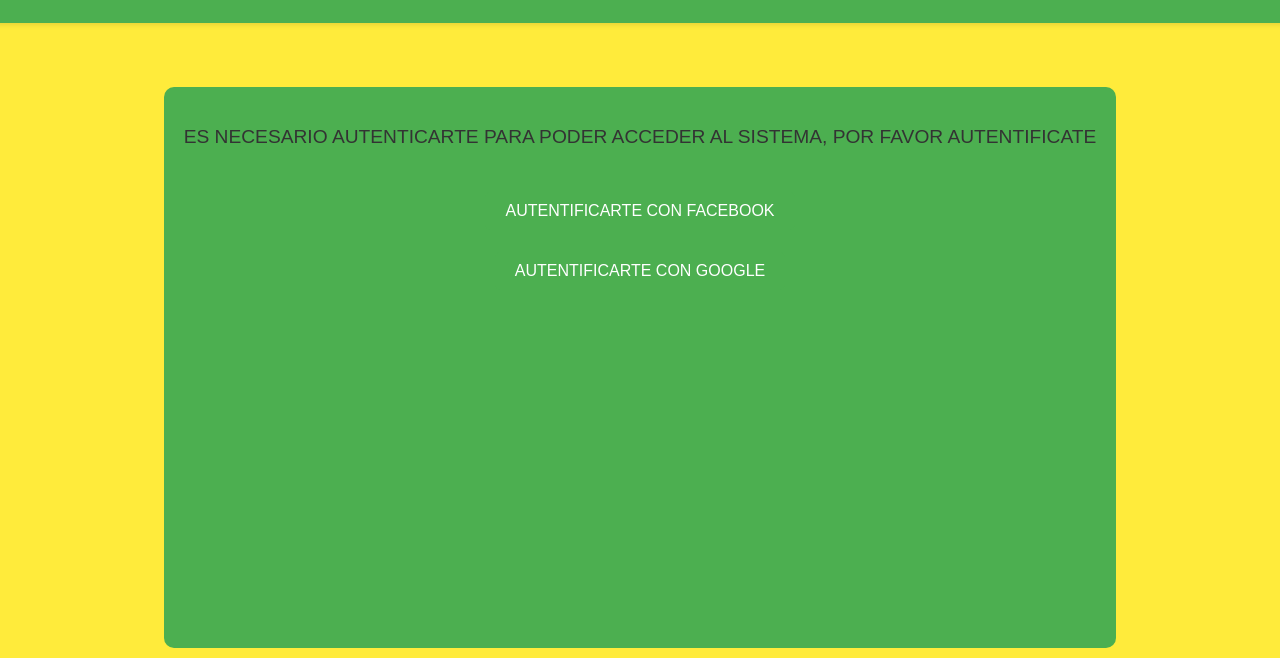
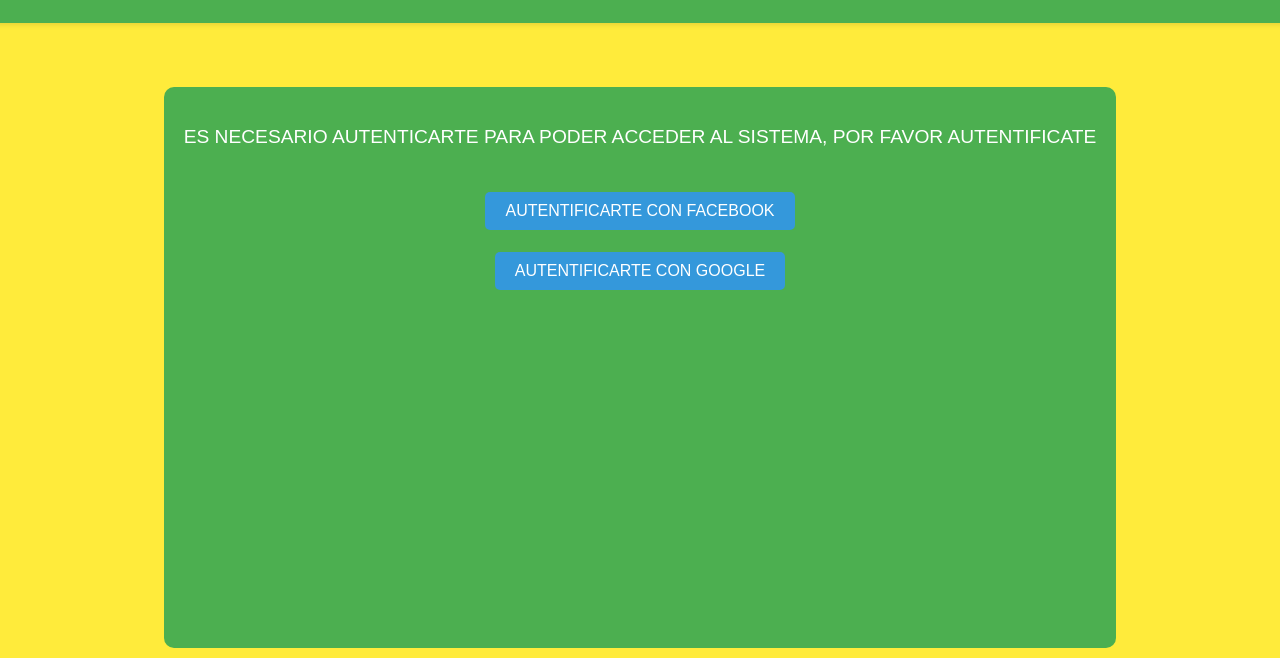
Before and after one commit to proyecto3pslda/proyecto3pslda.github.io, a plain HTML site: page index.html in a window 1280 px wide. Shown: the part 142-800 px from the top of the page. Drawn offline with Linux system fonts and the light colour scheme.

Commit message:
Update index.html

```diff
--- a/index.html
+++ b/index.html
@@ -55,6 +55,7 @@
         p {
             font-size: 1.2em;
             margin-bottom: 20px;
+            color: #ffffff;
         }
 section {
     flex: 1;
@@ -70,7 +71,7 @@
             border-radius: 5px;
             font-size: 16px;
             color: #fff;
-            background-color: #4CAF50; /* Cambio en el color de los botones */
+            background-color:  #3498db; /* Cambio en el color de los botones */
             transition: background-color 0.3s ease;
         }
 
```
